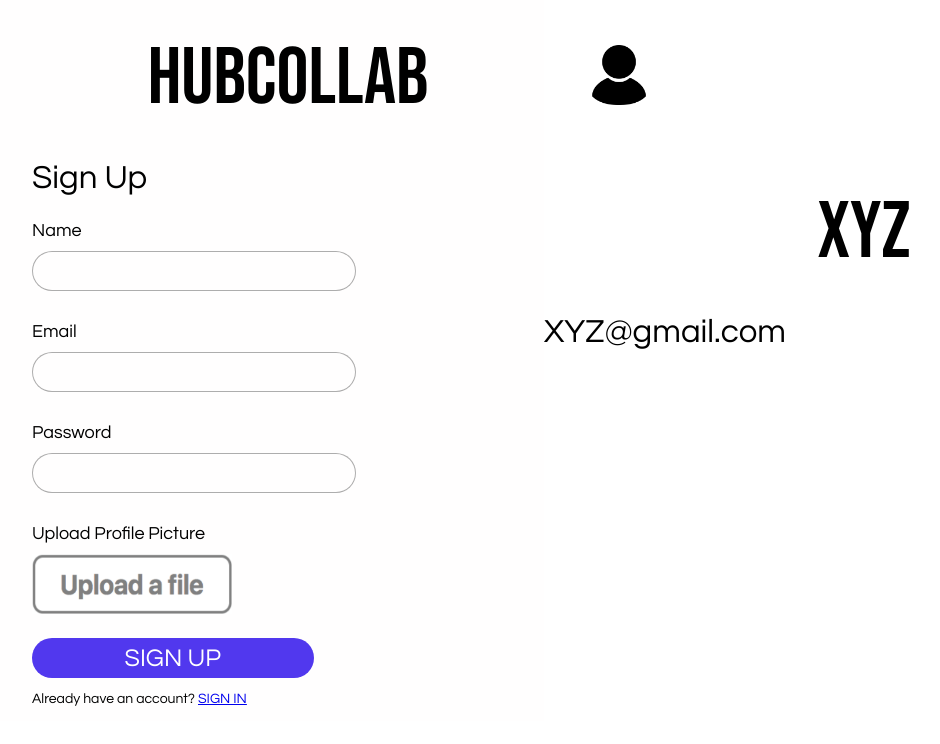
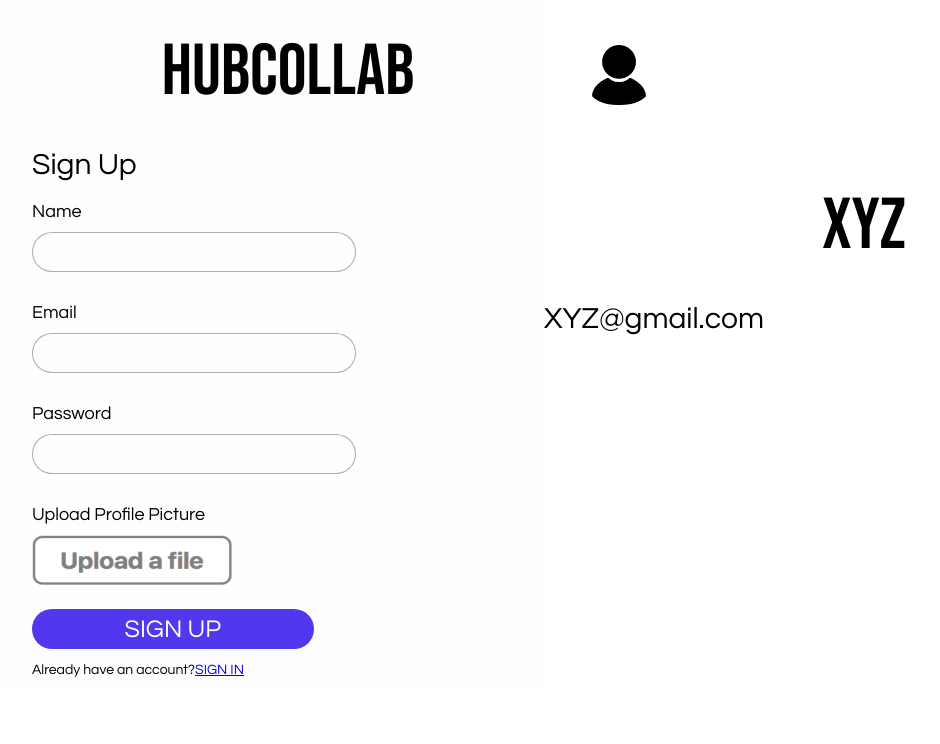
Before and after one commit to VanshKela/Hub-Collab, a React (Create React App) app in the folder hub-collab/: page /signup in a window 1280 px wide. Shown: the top 744 px of the page, without its empty margins (96-1036 px from the left). Built offline with nearby package versions, Linux system fonts and the light colour scheme.

Commit message:
Sign Up refigured

```diff
--- a/hub-collab/src/signup.css
+++ b/hub-collab/src/signup.css
@@ -16,10 +16,12 @@
         background-color: #5138EE;
         border: none;
     }
-    .uploadButton{
-        height:60px;
-        width:200px;
+
+    .uploadButton {
+        height: 50px;
+        width: 200px;
     }
+
     .signInButton {
         color: #1A5DDF;
     }
@@ -33,7 +35,7 @@
         font-family: Bebas Neue;
         font-style: normal;
         font-weight: normal;
-        font-size: 80px;
+        font-size: 72px;
         line-height: 50px;
         text-align: center;
         color: #000000;
@@ -49,8 +51,8 @@
         font-family: Questrial;
         font-style: normal;
         font-weight: normal;
-        font-size: 33px;
-        line-height: 43px;
+        font-size: 30px;
+        line-height: 38px;
         color: #000000;
     }
 
@@ -76,15 +78,6 @@
         height: 100%;
     }
 
-    .upload-button {
-        width: 217px;
-        height: 40px;
-        background: rgba(255, 255, 255, 0.29);
-        border: 1px solid rgba(0, 0, 0, 0.32);
-        box-sizing: border-box;
-        border-radius: 30px;
-    }
-
     .small-image {
         height: 150px;
         width: 150px;
--- a/hub-collab/src/signup.js
+++ b/hub-collab/src/signup.js
@@ -1,9 +1,7 @@
 import "./signup.css";
-import uploadButton from "./assets/uploadButton.png";
-import TextField from "./components/TextField.js";
 import React, { Component } from "react";
-import { Link } from "react-router-dom";
 import user from "./assets/user.png";
+import SignUpForm from "./signup1";
 
 class SignUp extends Component {
   state = { selectedFile: user, name: "XYZ", email: "XYZ@gmail.com" };
@@ -16,9 +14,6 @@ class SignUp extends Component {
   emailChangeHandler = (event) => {
     this.setState({ email: event.target.value });
   };
-  uploadHandler = () => {
-    console.log(this.state.selectedFile);
-  };
   render() {
     return (
       <main>
@@ -27,55 +22,7 @@ class SignUp extends Component {
             <header>
               <h1>HubCollab</h1>
             </header>
-            <form className="form">
-              <h2>Sign Up</h2>
-              <TextField
-                onChange={this.nameChangeHandler}
-                type={"text"}
-                property={"Name"}
-              />
-              <br></br>
-              <TextField
-                onChange={this.emailChangeHandler}
-                type={"text"}
-                property={"Email"}
-              />
-              <br></br>
-              <TextField
-                onChange={null}
-                type={"password"}
-                property={"Password"}
-              />
-              <br></br>
-              <div>
-                <h3> Upload Profile Picture </h3>
-
-                <input
-                id="inputImage"
-
-                  type="file"
-                  onChange={this.fileChangeHandler}
-                  accept="image/*"
-                  hidden
-                />
-                <label htmlFor="inputImage"><img src={uploadButton} class="uploadButton"></img></label>
-              </div>
-              <br></br>
-              <button
-                type="button"
-                class="signUpButton"
-                onClick={this.uploadHandler}
-              >
-                SIGN UP
-              </button>
-              <br></br>
-              <p>
-                Already have an account?{" "}
-                <span class="signInButton">
-                  <Link to="/">SIGN IN</Link>
-                </span>
-              </p>
-            </form>
+            <SignUpForm onChangeName={this.nameChangeHandler} onChangeEmail={this.emailChangeHandler} onChangeFile={this.fileChangeHandler}/>
           </div>
           <div className="img-container">
             <img className="small-image" src={this.state.selectedFile}></img>
--- /dev/null
+++ b/hub-collab/src/signup1.jsx
@@ -0,0 +1,48 @@
+import TextField from "./components/TextField.js";
+import React from "react";
+import "./signup.css";
+import uploadButton from "./assets/uploadButton.png";
+import { Link } from "react-router-dom";
+
+function SignUpForm({ onChangeName, onChangeEmail, onChangeFile }) {
+  return (
+    <form className="form">
+      <h2>Sign Up</h2>
+      <TextField onChange={onChangeName} type={"text"} property={"Name"} />
+      <br></br>
+      <TextField onChange={onChangeEmail} type={"text"} property={"Email"} />
+      <br></br>
+      <TextField onChange={null} type={"password"} property={"Password"} />
+      <br></br>
+      <div>
+        <h3> Upload Profile Picture </h3>
+
+        <input
+          id="inputImage"
+          type="file"
+          onChange={onChangeFile}
+          accept="image/*"
+          hidden
+        />
+        <label htmlFor="inputImage">
+          <img src={uploadButton} class="uploadButton"></img>
+        </label>
+      </div>
+      <br></br>
+      <Link to="/sign-up-techstack">
+        <button type="button" class="signUpButton">
+          SIGN UP
+        </button>
+      </Link>
+      <br></br>
+      <p>
+        Already have an account?
+        <span class="signInButton">
+          <Link to="/">SIGN IN</Link>
+        </span>
+      </p>
+    </form>
+  );
+}
+
+export default SignUpForm;
```
